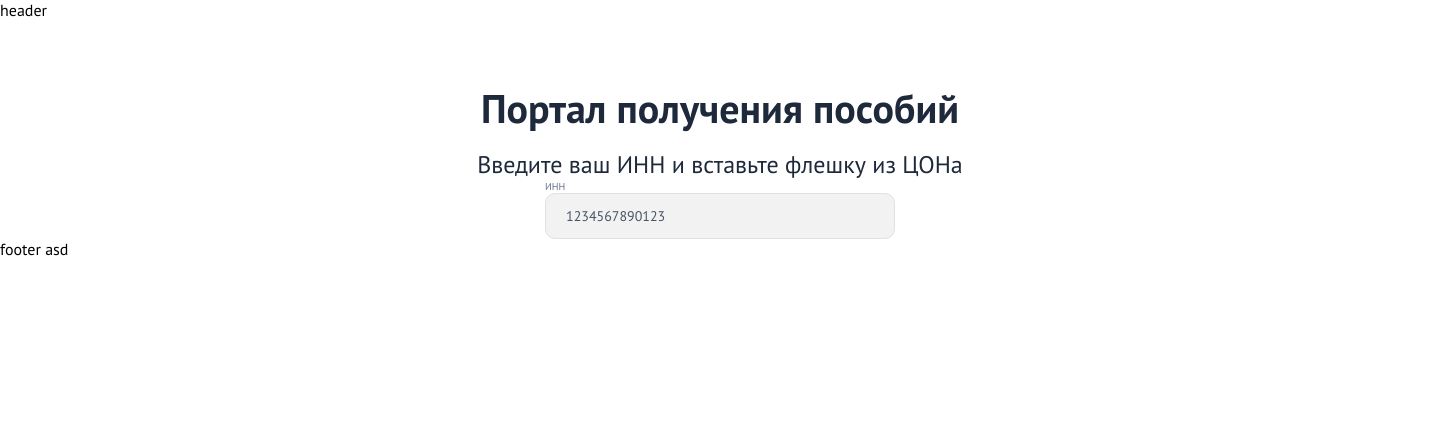
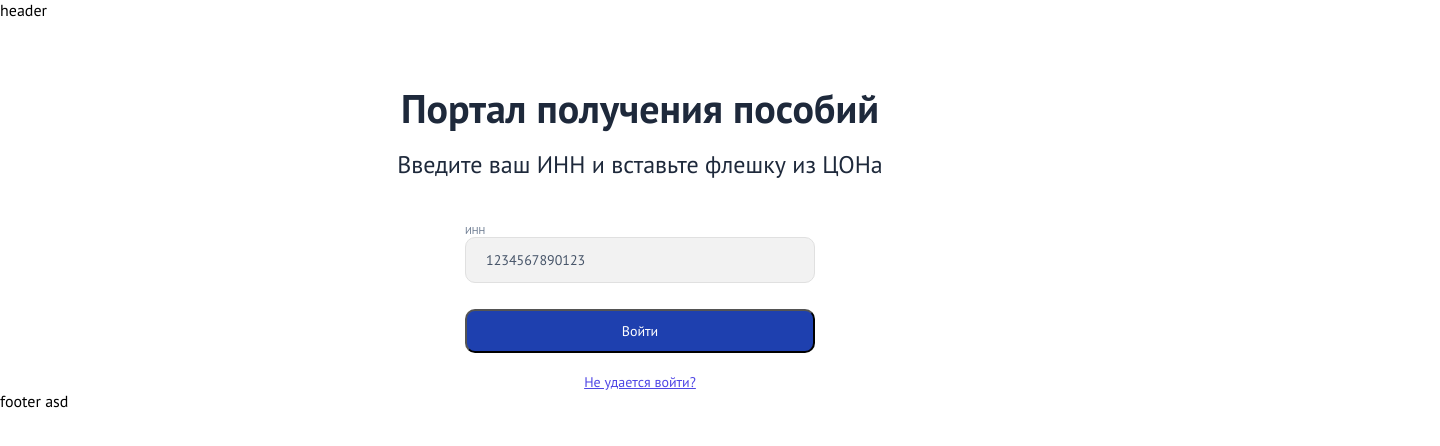
Before and after one commit to Usubaliev06/hackaton0.2, a React (Create React App) app: page /login in a window 1280 px wide. Shown: the top 446 px of the page, 1440 px wide, since content can reach past the window. Built offline with nearby package versions, Linux system fonts and the light colour scheme.

Commit message:
remote formn

```diff
--- a/src/components/pages/login/Login.jsx
+++ b/src/components/pages/login/Login.jsx
@@ -14,6 +14,8 @@ const Login = () => {
         <p className="login-form-header">ИНН</p>
         <input type="text" placeholder="1234567890123" className="login-form-field" />
         <p className="login-form-subheader">Не удалось найти этот ИНН</p>
+        <button className="login-form-button">Войти</button>
+        <a href="" className="login-form-link">Не удается войти?</a>
       </div>
     </div>
   );
--- a/src/components/pages/login/style.css
+++ b/src/components/pages/login/style.css
@@ -19,6 +19,7 @@
 .login-form-block {
     margin: 0 auto;
     width: 350px;
+    margin-top: 44px;
 }
 
 .login-form-header-block {
@@ -65,3 +66,25 @@
 .login-form-field::placeholder {
     color: #475569;
 }
+
+.login-form-button {
+    font-weight: 400;
+    font-size: 14px;
+    line-height: 18px;
+    color: #FFFFFF;
+    margin-top: 26px;
+    background: #1E40AF;
+    border-radius: 10px;
+    width: 350px;
+    padding: 11px;
+}
+
+.login-form-link {
+    text-align: center;
+    padding-top: 20px;
+    font-weight: 400;
+    font-size: 14px;
+    line-height: 18px;
+    text-decoration-line: underline;
+    color: #4F46E5;
+}
--- a/src/index.css
+++ b/src/index.css
@@ -18,5 +18,6 @@ span {
 
 .container {
   margin: 0 auto;
-  width: 1440px;
+  max-width: 1440px;
+  width: 100%;
 }
```
